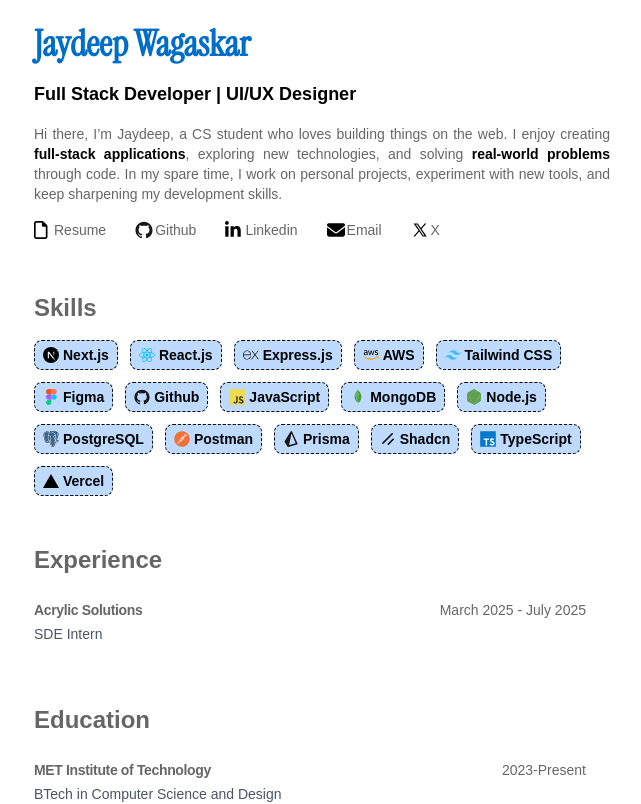
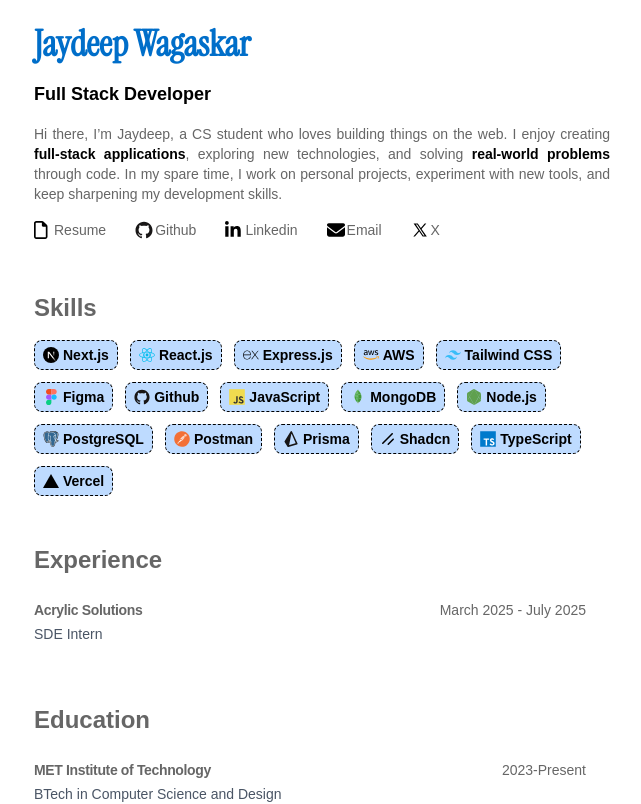
Before and after one commit to jaydxxp/portfoliov2, a Next.js app: page / in a window 1280 px wide. Shown: the top 804 px of the page, without its empty margins (318-959 px from the left). Built offline with nearby package versions, Linux system fonts and the light colour scheme; a web font is replaced by a local one.

Commit message:
some change

```diff
--- a/components/Hero.tsx
+++ b/components/Hero.tsx
@@ -19,7 +19,7 @@
         </h2>
 
         <p className="text-black text-md md:text-lg font-bold mt-4">
-          Full Stack Developer | UI/UX Designer
+          Full Stack Developer
         </p>
 
         <p className="text-sm md:text-sm text-[#666] mt-4 leading-5 text-justify">
```
